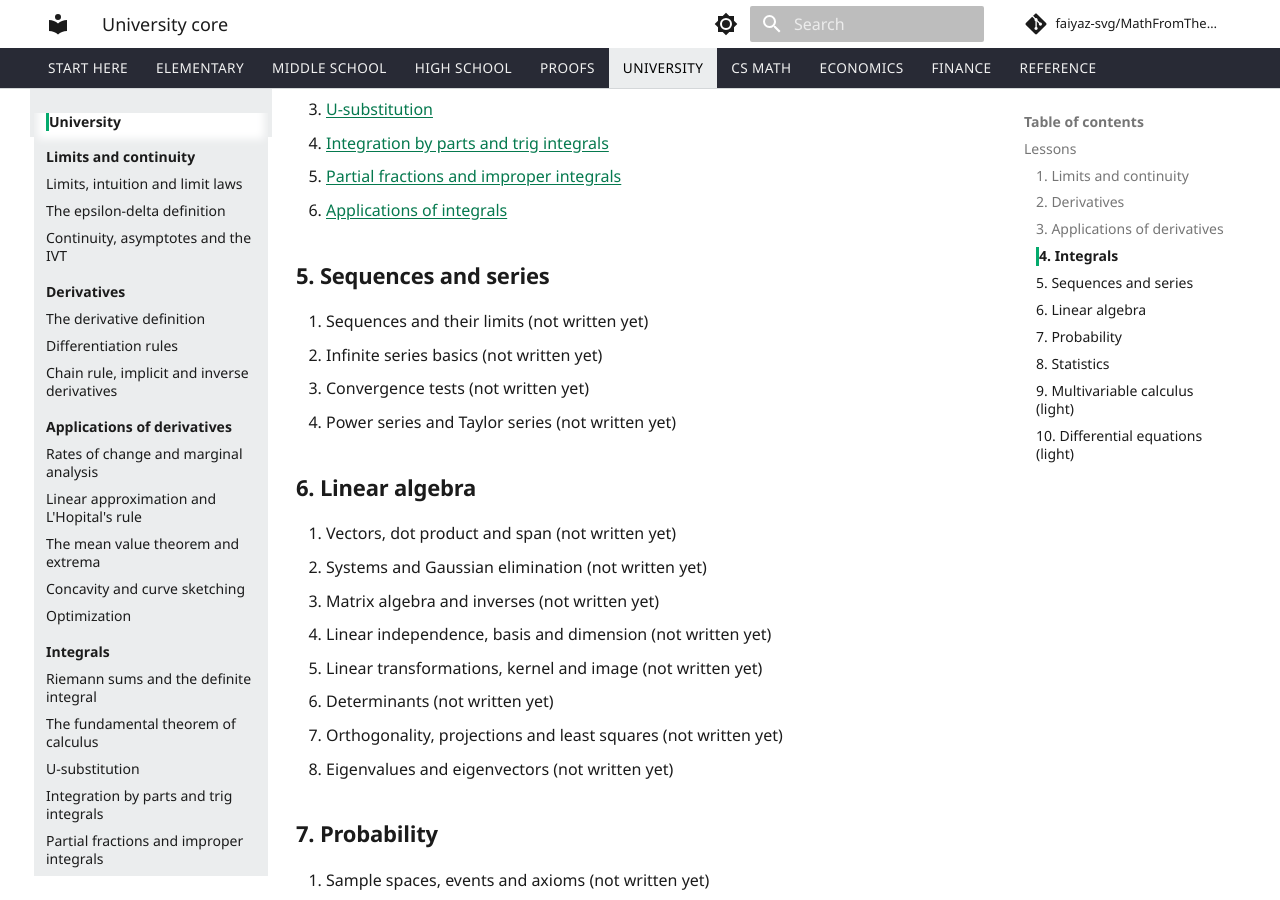
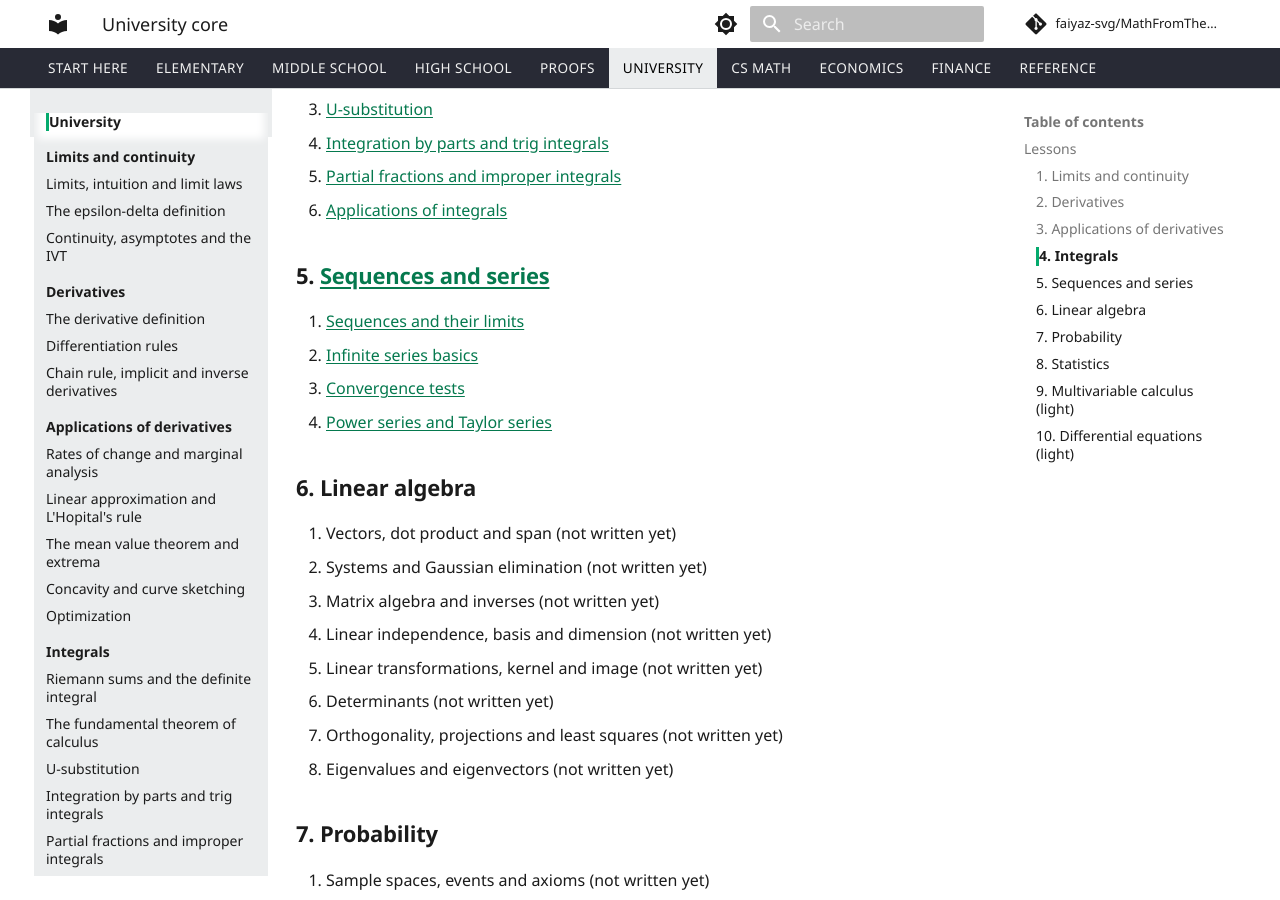
Before and after one commit to faiyaz-svg/MathFromTheGroundUp, an MkDocs documentation site: the page built from docs/05-university-core/index.md, in a window 1280 px wide and 900 px high, scrolled down 1181 px. Built offline with MkDocs 1.6.1 and Material for MkDocs 9.7.7, drawn with Linux system fonts in a browser that asks for light colours; comment, search, counter and statistics services are not loaded.

Commit message:
add sequences and series to nav and progress

```diff
--- a/docs/05-university-core/index.md
+++ b/docs/05-university-core/index.md
@@ -38,12 +38,12 @@ The diagnostic quiz and the cheat sheet for this folder are written together wit
 5. [Partial fractions and improper integrals](04-integrals/05-partial-fractions-and-improper-integrals.md)
 6. [Applications of integrals](04-integrals/06-applications-of-integrals.md)
 
-### 5. Sequences and series
+### 5. [Sequences and series](05-sequences-and-series/index.md)
 
-1. Sequences and their limits (not written yet)
-2. Infinite series basics (not written yet)
-3. Convergence tests (not written yet)
-4. Power series and Taylor series (not written yet)
+1. [Sequences and their limits](05-sequences-and-series/01-sequences-and-their-limits.md)
+2. [Infinite series basics](05-sequences-and-series/02-infinite-series-basics.md)
+3. [Convergence tests](05-sequences-and-series/03-convergence-tests.md)
+4. [Power series and Taylor series](05-sequences-and-series/04-power-series-and-taylor-series.md)
 
 ### 6. Linear algebra
 
--- a/mkdocs.yml
+++ b/mkdocs.yml
@@ -302,6 +302,12 @@ nav:
           - "Integration by parts and trig integrals": 05-university-core/04-integrals/04-integration-by-parts-and-trig-integrals.md
           - "Partial fractions and improper integrals": 05-university-core/04-integrals/05-partial-fractions-and-improper-integrals.md
           - "Applications of integrals": 05-university-core/04-integrals/06-applications-of-integrals.md
+      - "Sequences and series":
+          - 05-university-core/05-sequences-and-series/index.md
+          - "Sequences and their limits": 05-university-core/05-sequences-and-series/01-sequences-and-their-limits.md
+          - "Infinite series basics": 05-university-core/05-sequences-and-series/02-infinite-series-basics.md
+          - "Convergence tests": 05-university-core/05-sequences-and-series/03-convergence-tests.md
+          - "Power series and Taylor series": 05-university-core/05-sequences-and-series/04-power-series-and-taylor-series.md
   - "CS math":
       - 06-cs-math/index.md
       - "Number representation":
```
Also changed, not shown: docs/progress.md (+8 -1 lines).
